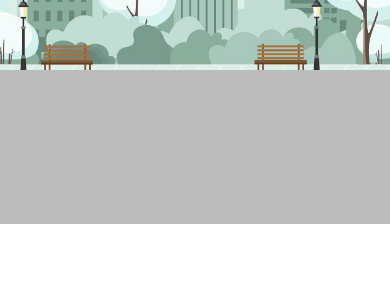
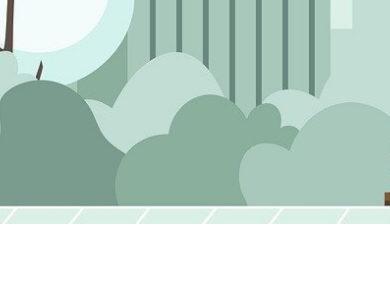
Before and after one commit to hajar9495/mairie, a React (Vite) app: page / in a window 390 px wide. Shown: the top 300 px of the page. Built offline with nearby package versions, Linux system fonts and the light colour scheme.

Commit message:
bandeau deux versions en cours (mobile et desk)

```diff
--- a/src/sections/Header.jsx
+++ b/src/sections/Header.jsx
@@ -12,8 +12,13 @@ const Header = () => {
     - @tailwindcss/forms
 */}
 
-      <header className="bg-grisHeader h-56">
-        <img src={imgHeader} className="mx-auto" alt="" />
+      <header className="bg-grisHeader h-40 md:h-56">
+        {/* autre image de bandeau pour la version  mobile 566 x 111 */}
+        <img
+          src={imgHeader}
+          className="object-cover object-center h-56 w-auto mx-auto"
+          alt=""
+        />
         {/* <div className="mx-auto max-w-screen-xl px-4 py-8 sm:px-6 sm:py-12 lg:px-8">
           <div className="sm:flex sm:items-center sm:justify-between">
             <div className="text-center sm:text-left">
```
